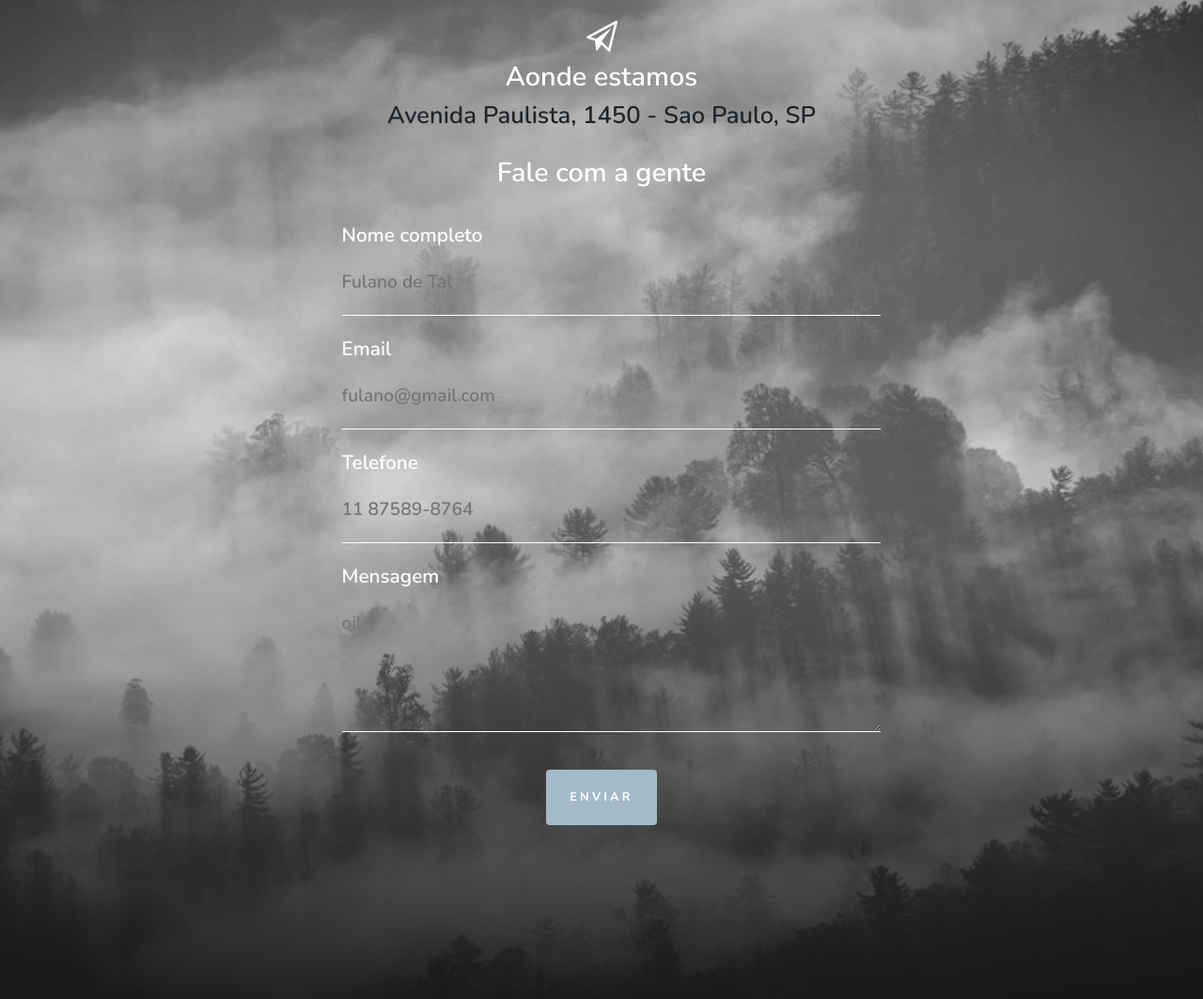
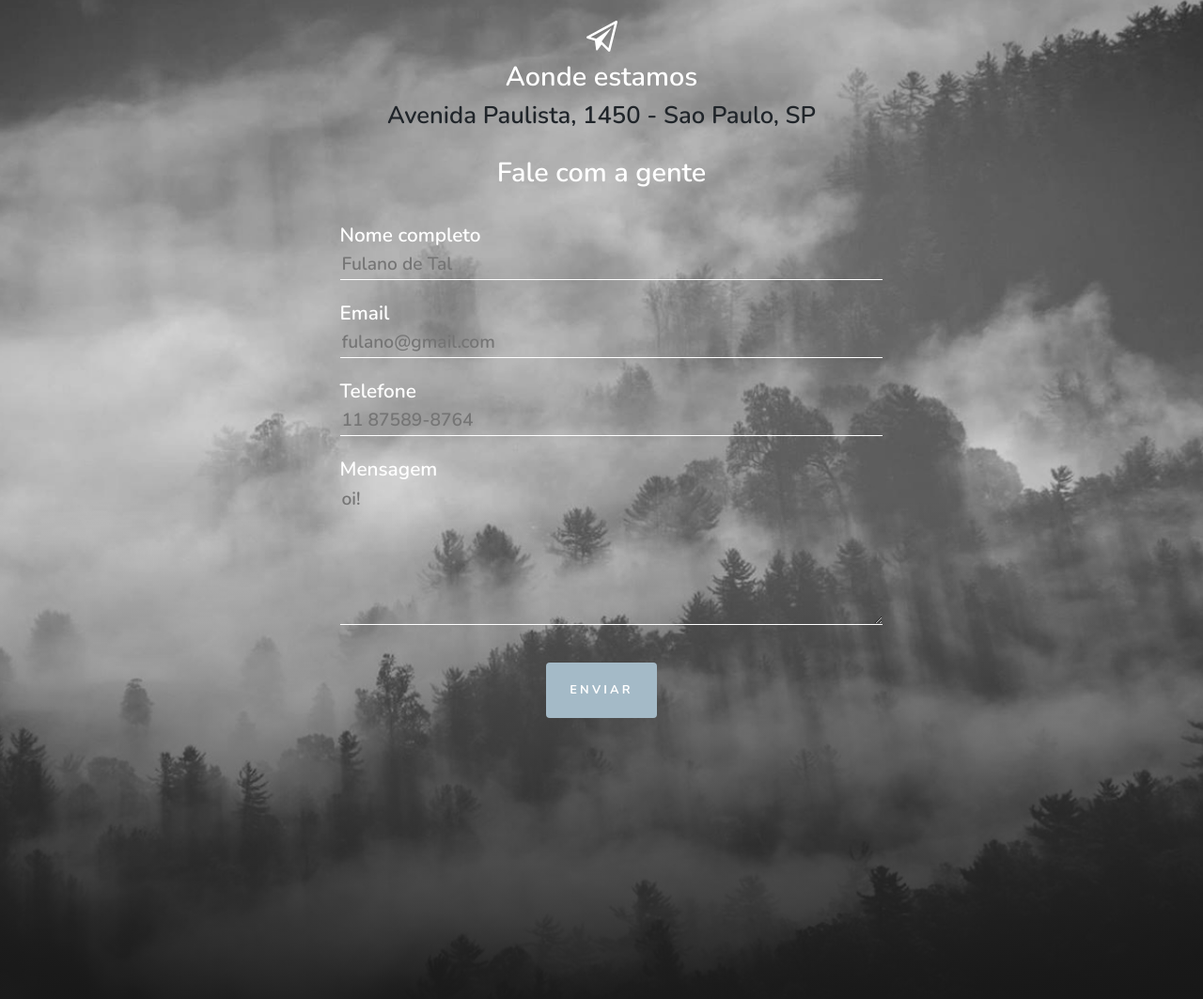
Before and after one commit to natalialuizas/mundo-gelado, a plain HTML site: page index.html in a window 1280 px wide. Shown: the part 4429-5492 px from the top of the page at 94% size. Drawn offline with nearby package versions, Linux system fonts and the light colour scheme; files that its build step writes are made by us from their sources.

Commit message:
Update style.css

```diff
--- a/assets/css/style.css
+++ b/assets/css/style.css
@@ -210,7 +210,7 @@ ul li {
     background-color: transparent;
     border: none;
     border-bottom: 1px solid #FFF;
-    padding: 20px 0;
+
     width: 100%;
     font-size: 1.2rem;
     font-weight: 600;
@@ -222,7 +222,7 @@ ul li {
     border: none;
     border-bottom: 1px solid #fff;
     width: 100%;
-    padding: 20px 0;
+
     font-size: 1.2rem;
     font-weight: 600;
     height: 150px;
```
